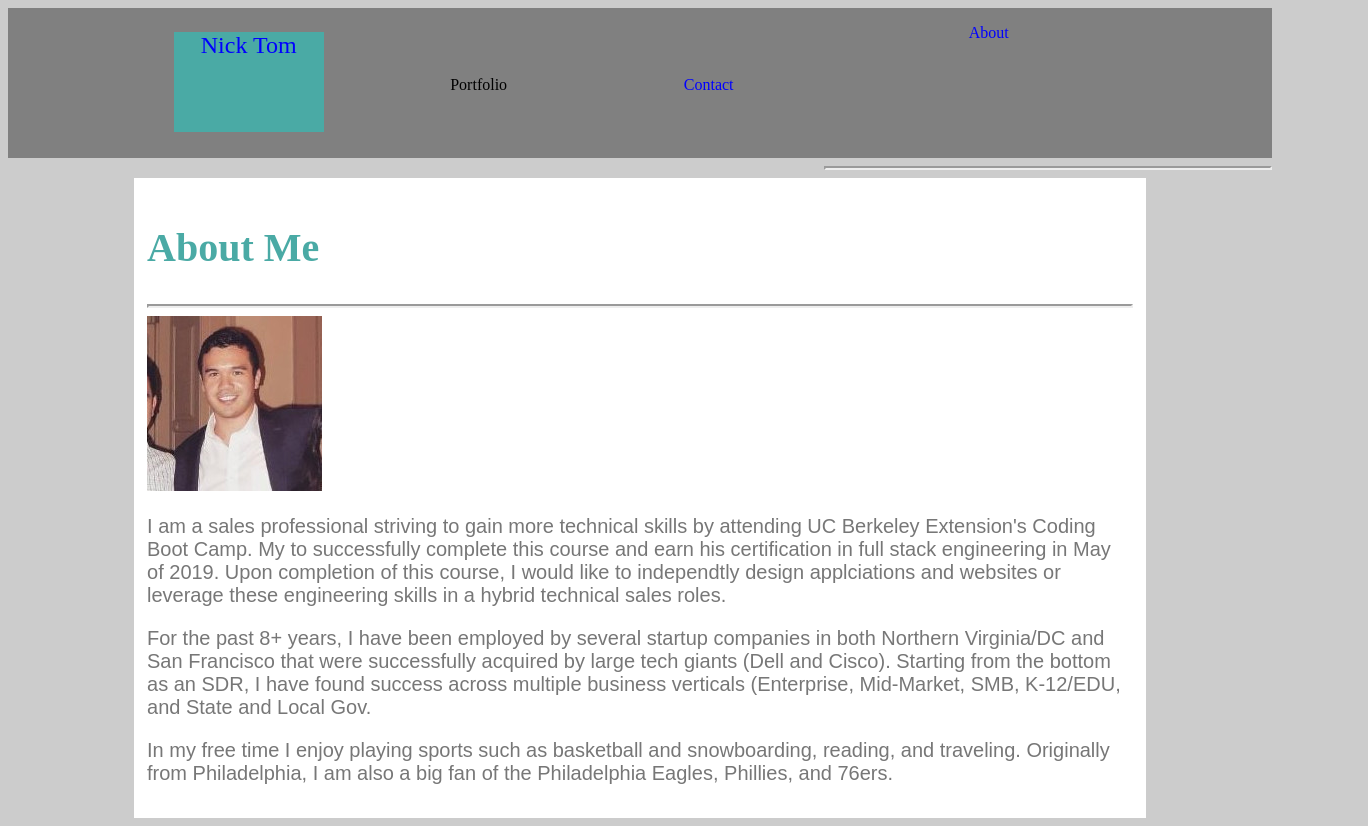
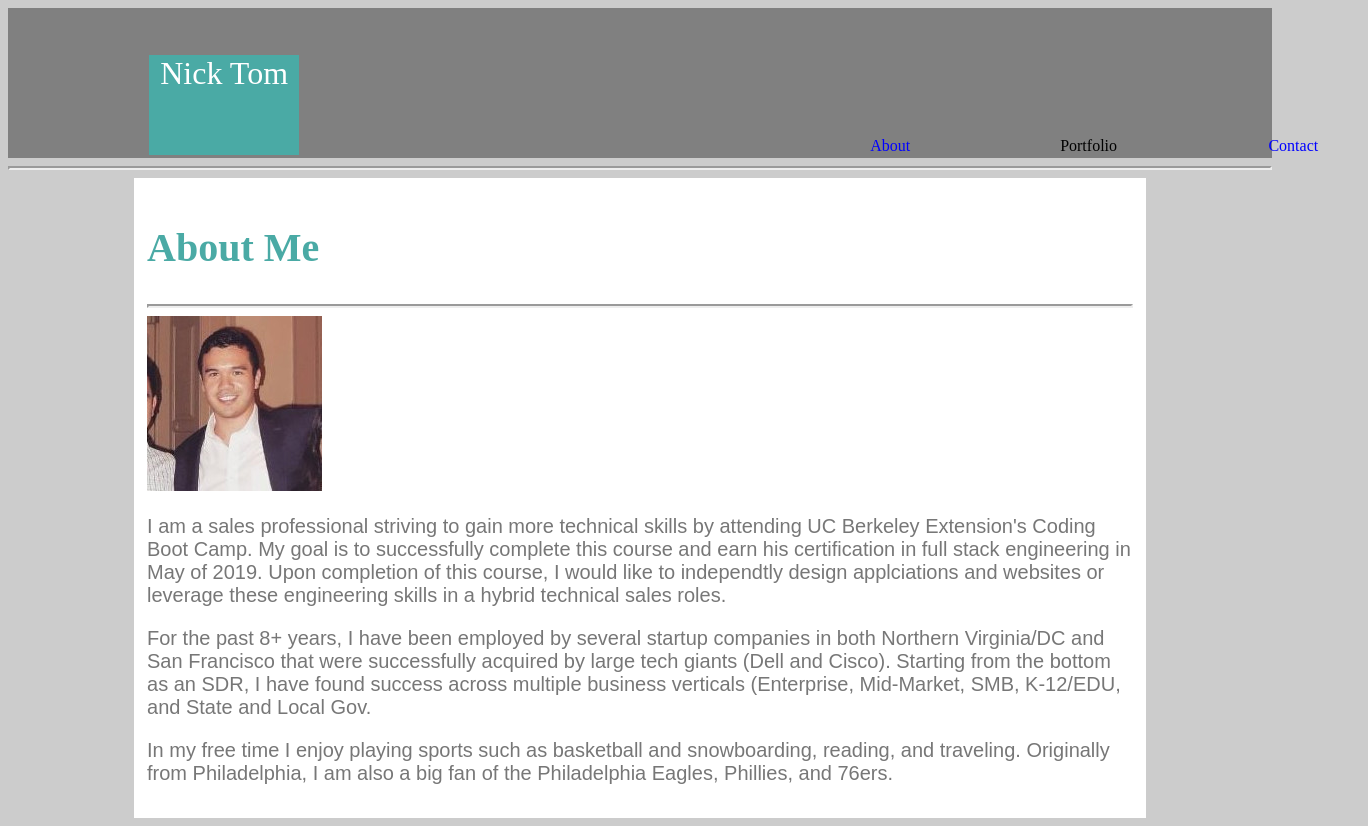
Before and after one commit to nicky2quicky/Basic-Portfolio, a plain HTML site: page index.html in a window 1280 px wide. Shown: the whole page, 1368 px wide, since content can reach past the window. Drawn offline with Linux system fonts and the light colour scheme.

Commit message:
Adjusted Boxed on Top Header

```diff
--- a/assets/css/style.css
+++ b/assets/css/style.css
@@ -13,29 +13,31 @@
 }
 
 .name {
-    margin-left: 165.68px;
-    font-size:150%;
-    margin-bottom:-24px;
-    color: blue;
+    top: 10%;
+    left: 8%;
+    font-size: xx-large;
+    color: white;
     float: left;
+    margin-bottom: -32px;
     background:#4aaaa5;
 }
 
 .About {
-    font-size:10 px;
-    margin-left: 550px;
-    height: 20px;
+    top: 75%;
+    left: 42.5%;
     color: blue;
     float: left;
 }
 
 .Portfolio {
-    font-size:30 px;
+    top: 75%;
+    left: 40%;
     float: left;
 }
 
 .Contact {
-    font-size:30 px;
+    top: 75%;
+    left: 38%;
     color: blue;
     float: left;
 }
--- a/index.html
+++ b/index.html
@@ -20,7 +20,7 @@
     <h1 style="font-size: 40px; color:#4aaaa5; font-family: 'Times New Roman', Times, serif">About Me</h1>
         <hr>
         <img src="assets/images/0.jpeg">
-    <p section style="p">I am a sales professional striving to gain more technical skills by attending UC Berkeley Extension's Coding Boot Camp. My to successfully complete this course and earn his certification in full stack engineering in May of 2019. Upon completion of this course, I would like to independtly design applciations and websites or leverage these engineering skills in a hybrid technical sales roles.</p>
+    <p section style="p">I am a sales professional striving to gain more technical skills by attending UC Berkeley Extension's Coding Boot Camp. My goal is to successfully complete this course and earn his certification in full stack engineering in May of 2019. Upon completion of this course, I would like to independtly design applciations and websites or leverage these engineering skills in a hybrid technical sales roles.</p>
     <p style="font-size: 20px; color: #777777; font-family:Arial, Helvetica, sans-serif">For the past 8+ years, I have been employed by several startup companies in both Northern Virginia/DC and San Francisco that were successfully acquired by large tech giants (Dell and Cisco). Starting from the bottom as an SDR, I have found success across multiple business verticals (Enterprise, Mid-Market, SMB, K-12/EDU, and State and Local Gov.</p>
     <p style="font-size: 20px; color: #777777; font-family:Arial, Helvetica, sans-serif">In my free time I enjoy playing sports such as basketball and snowboarding, reading, and traveling. Originally from Philadelphia, I am also a big fan of the Philadelphia Eagles, Phillies, and 76ers.</p></section>
 
```
Also changed, not shown: 1 other file.
